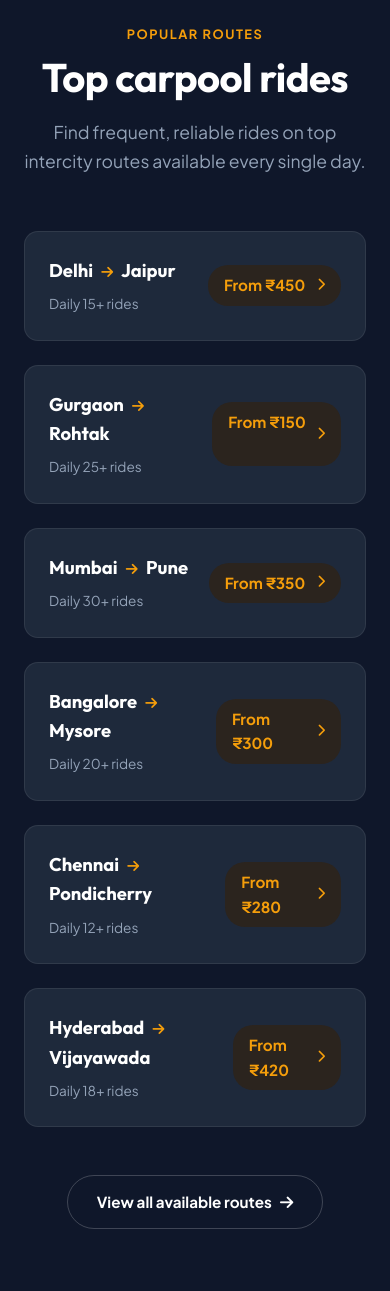
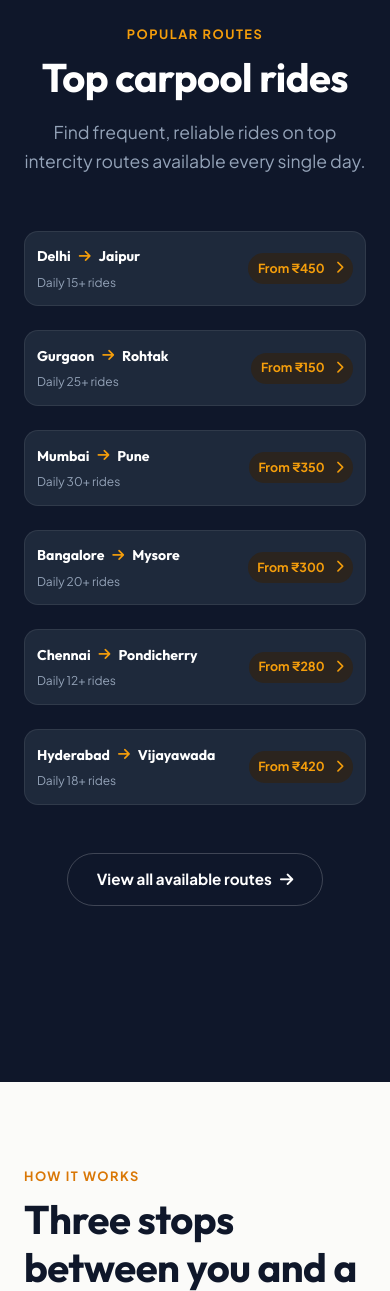
Before and after one commit to gautamadhikari-078/Kaapool, a Django app: page / in a window 390 px wide. Shown: the part 2267-3558 px from the top of the page. Run offline with Django 5.2, Linux system fonts and the light colour scheme; data that the repository does not hold is empty.

Commit message:
update static/css/main.css

```diff
--- a/static/css/main.css
+++ b/static/css/main.css
@@ -591,10 +591,12 @@ main#main-content {
     background: var(--dark-navy-card);
     border: 1px solid rgba(255, 255, 255, 0.08);
     border-radius: var(--radius-md);
-    padding: 1.5rem;
+    padding: 1.25rem 1.5rem;
     display: flex;
     justify-content: space-between;
     align-items: center;
+    gap: 1rem;
+    transition: var(--transition);
 }
 
 .route-card:hover {
@@ -603,10 +605,18 @@ main#main-content {
     transform: translateY(-3px);
 }
 
+.route-info {
+    flex: 1;
+    min-width: 0;
+}
+
 .route-cities {
-    display: block;
+    display: flex;
+    align-items: center;
+    flex-wrap: wrap;
+    gap: 0.3rem;
     font-family: var(--font-heading);
-    font-size: 1.15rem;
+    font-size: 1.1rem;
     font-weight: 700;
     color: #ffffff;
     margin-bottom: 0.3rem;
@@ -615,10 +625,12 @@ main#main-content {
 .route-cities i {
     font-size: 0.85rem;
     color: var(--primary-amber);
-    margin: 0 0.3rem;
+    margin: 0 0.2rem;
+    flex-shrink: 0;
 }
 
 .route-freq {
+    display: block;
     font-size: 0.85rem;
     color: var(--text-muted);
 }
@@ -627,22 +639,27 @@ main#main-content {
     display: flex;
     align-items: center;
     gap: 0.6rem;
+    flex-shrink: 0;
 }
 
 .price-tag {
     background: #2b241e;
     color: var(--primary-amber);
-    padding: 0.5rem 1rem;
+    padding: 0.45rem 0.95rem;
     border-radius: 20px;
     font-weight: 700;
-    font-size: 0.95rem;
+    font-size: 0.9rem;
     display: inline-flex;
     align-items: center;
     gap: 0.4rem;
+    white-space: nowrap;
+    flex-shrink: 0;
+    transition: var(--transition);
 }
 
 .price-tag i {
     font-size: 0.8rem;
+    flex-shrink: 0;
 }
 
 .routes-action {
@@ -1093,6 +1110,20 @@ main#main-content {
         grid-template-columns: 1fr 1fr;
     }
 
+    .route-card {
+        padding: 1.15rem 1.25rem;
+        gap: 0.75rem;
+    }
+
+    .route-cities {
+        font-size: 1.02rem;
+    }
+
+    .price-tag {
+        padding: 0.4rem 0.85rem;
+        font-size: 0.88rem;
+    }
+
     .footer-top-container {
         grid-template-columns: 1fr 1fr;
     }
@@ -1113,6 +1144,26 @@ main#main-content {
         grid-template-columns: 1fr;
     }
 
+    .route-card {
+        padding: 1rem 1.15rem;
+        gap: 0.75rem;
+    }
+
+    .route-cities {
+        font-size: 0.98rem;
+    }
+
+    .route-freq {
+        font-size: 0.8rem;
+    }
+
+    .price-tag {
+        padding: 0.4rem 0.75rem;
+        font-size: 0.85rem;
+        white-space: nowrap;
+        flex-shrink: 0;
+    }
+
     .cta-banner {
         flex-direction: column;
         text-align: center;
@@ -1126,6 +1177,28 @@ main#main-content {
     .footer-bottom-container {
         flex-direction: column;
         gap: 1rem;
+    }
+}
+
+@media (max-width: 480px) {
+    .route-card {
+        padding: 0.85rem 0.75rem;
+        gap: 0.4rem;
+    }
+
+    .route-cities {
+        font-size: 0.88rem;
+    }
+
+    .route-freq {
+        font-size: 0.75rem;
+    }
+
+    .price-tag {
+        padding: 0.35rem 0.6rem;
+        font-size: 0.78rem;
+        white-space: nowrap;
+        flex-shrink: 0;
     }
 }
 
```
